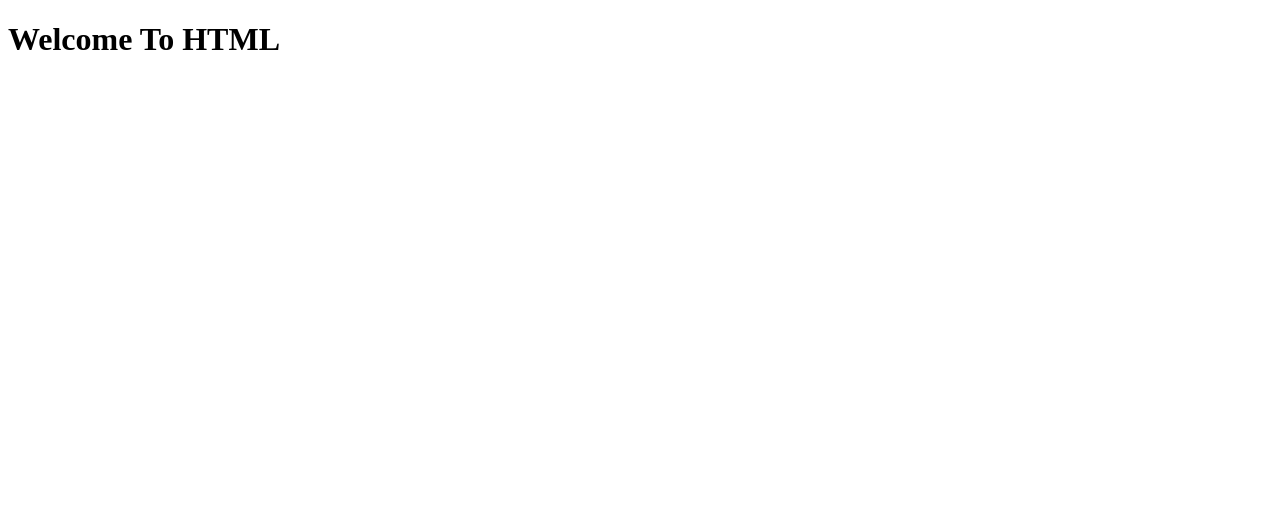
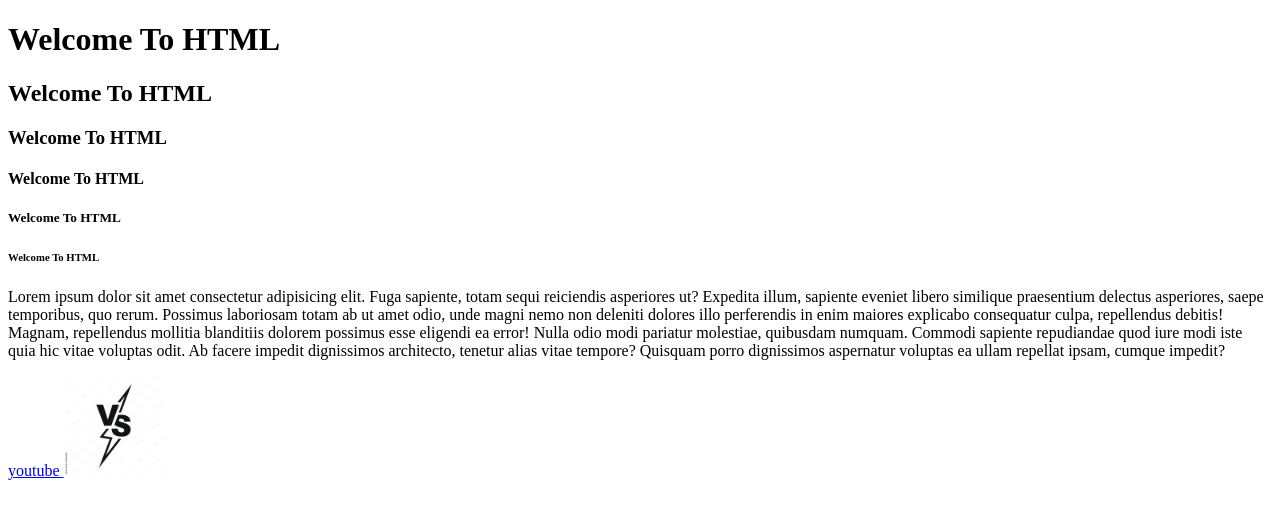
Before and after one commit to VaibhavSharma91/HTML-CSE29, a plain HTML site: page index.html in a window 1280 px wide. Drawn offline with Linux system fonts and the light colour scheme.

Commit message:
introduction to sementic elements and html structure

```diff
--- a/index.html
+++ b/index.html
@@ -6,6 +6,15 @@
     <title>My first Web Page</title>
 </head>
 <body>
-    <h1> Welcome To HTML</h1>
+    <h1> Welcome To HTML</h1> <!-- h1 to h6 are heading tags-->
+    <h2> Welcome To HTML</h2>
+    <h3> Welcome To HTML</h3>
+    <h4> Welcome To HTML</h4>
+    <h5> Welcome To HTML</h5>
+    <h6> Welcome To HTML</h6>
+    <p>Lorem ipsum dolor sit amet consectetur adipisicing elit. Fuga sapiente, totam sequi reiciendis asperiores ut? Expedita illum, sapiente eveniet libero similique praesentium delectus asperiores, saepe temporibus, quo rerum. Possimus laboriosam totam ab ut amet odio, unde magni nemo non deleniti dolores illo perferendis in enim maiores explicabo consequatur culpa, repellendus debitis! Magnam, repellendus mollitia blanditiis dolorem possimus esse eligendi ea error! Nulla odio modi pariatur molestiae, quibusdam numquam. Commodi sapiente repudiandae quod iure modi iste quia hic vitae voluptas odit. Ab facere impedit dignissimos architecto, tenetur alias vitae tempore? Quisquam porro dignissimos aspernatur voluptas ea ullam repellat ipsam, cumque impedit?</p>
+    <a href="https://www.youtube.com/"> youtube </a> <!-- anchor tag for link-->
+    <img src="vs.jpg" alt="vs" width="100" height="100"> <!-- image tag-->
+
 </body>
 </html>
```
Also changed, not shown: vs.jpg (added).
